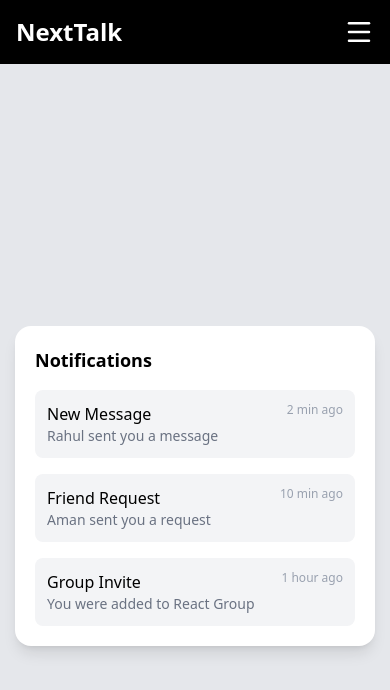
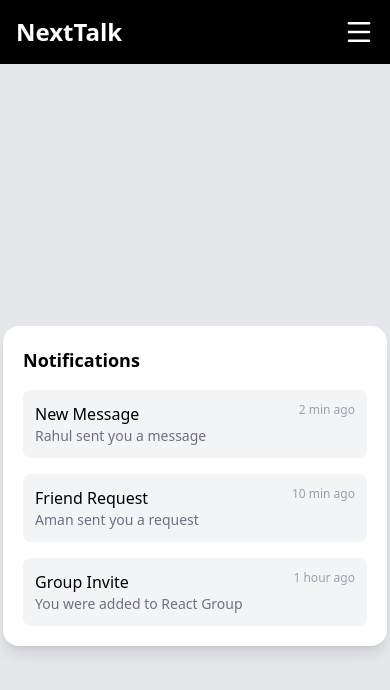
Before and after one commit to gauravkumar2005/NextTalk, a Next.js app: page /notification in a window 390 px wide. Shown: the top 690 px of the page. Built offline with nearby package versions, Linux system fonts and the light colour scheme.

Commit message:
make notification page responsive

```diff
--- a/app/notification/page.js
+++ b/app/notification/page.js
@@ -26,7 +26,7 @@
     <div className="min-h-screen bg-gray-200 flex justify-center items-center">
 
       {/* Card */}
-      <div className="w-[360px] bg-white rounded-2xl shadow-lg p-5">
+      <div className="w-full max-w-sm bg-white rounded-2xl shadow-lg p-5">
 
         {/* Header */}
         <h2 className="text-lg font-semibold mb-4">Notifications</h2>
```
